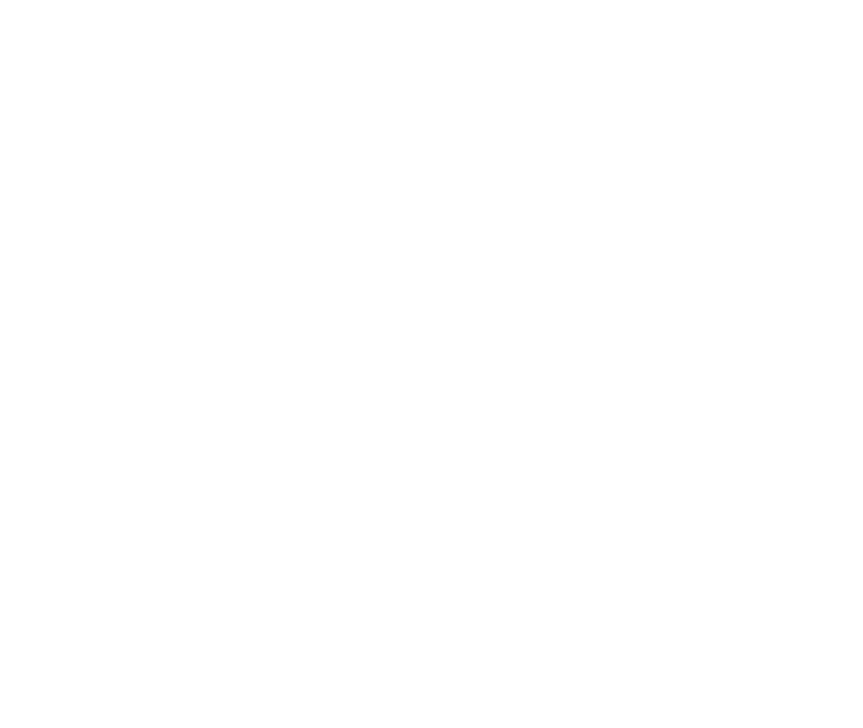
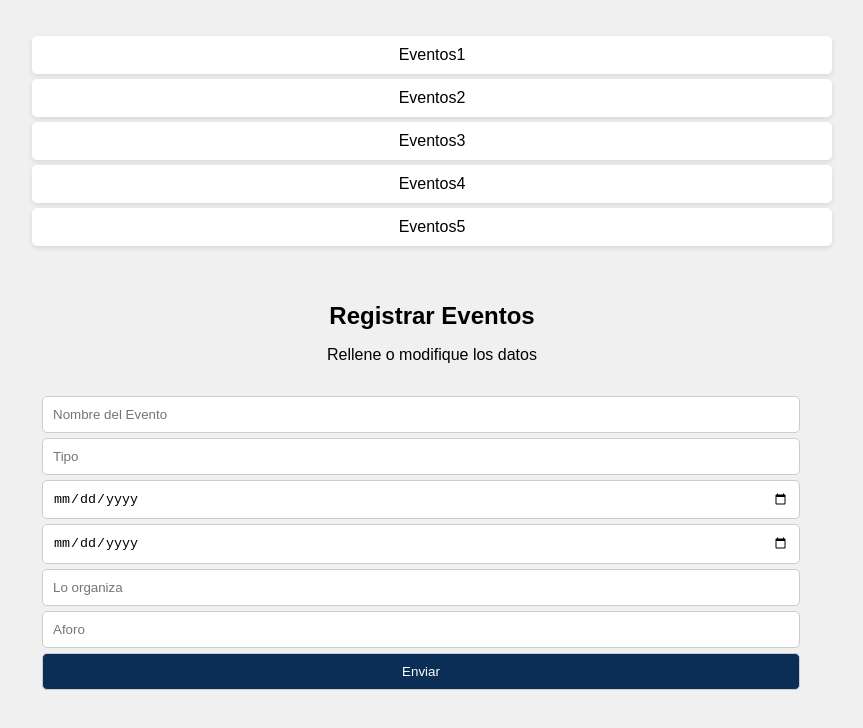
Before and after one commit to MariaMV81/polo_digital, a plain HTML site: page public/html/eventos.html in a window 1280 px wide. Shown: the whole page, without its empty margins (208-1071 px from the left). Drawn offline with Linux system fonts and the light colour scheme.

Commit message:
crear eventos

```diff
--- a/public/css/clientes.css
+++ b/public/css/clientes.css
@@ -61,6 +61,7 @@
 
 }
 
+input[type="date"],
 input[type="text"],
 input[type="number"],
 button {
--- a/public/html/eventos.html
+++ b/public/html/eventos.html
@@ -0,0 +1,42 @@
+<!DOCTYPE html>
+<html lang="en">
+  <head>
+    <meta charset="UTF-8" />
+    <meta name="viewport" content="width=device-width, initial-scale=1.0" />
+    <title>Eventos</title>
+    <link rel="stylesheet" href="/public/css/clientes.css" />
+  </head>
+  <body>
+    <div class="listado-container">
+      <ul class="listadoClientes">
+        <li>Eventos1</li>
+        <li>Eventos2</li>
+        <li>Eventos3</li>
+        <li>Eventos4</li>
+        <li>Eventos5</li>
+      </ul>
+    </div>
+<div className="formulario-container"></div>
+    <section className="registrarse">
+
+        <h1>Registrar Eventos</h1>
+        <p>Rellene o modifique los datos</p>
+
+        <form>
+          <div className="input-button">
+            <input type="text" placeholder="Nombre del Evento" name="Nombre evento" />
+            <input type="text" placeholder="Tipo" name="tipo" />
+            <input type="date" placeholder="Fecha de Inicio" name="Fecha de Inicio" />
+            <input type="date" placeholder="Fecha de Fin" name="Fecha de Fin" />
+            <input type="text" placeholder="Lo organiza" name="organizado"/>
+            <input type="text" placeholder="Aforo" name="aforo"/>
+          </div>
+          <div>
+            <button className="button" type="submit">Enviar</button>
+          </div>
+        </form>
+
+    </section>
+</div>
+  </body>
+</html>
```
Also changed, not shown: public/html/registro.html (deleted, +0 -50 lines).
